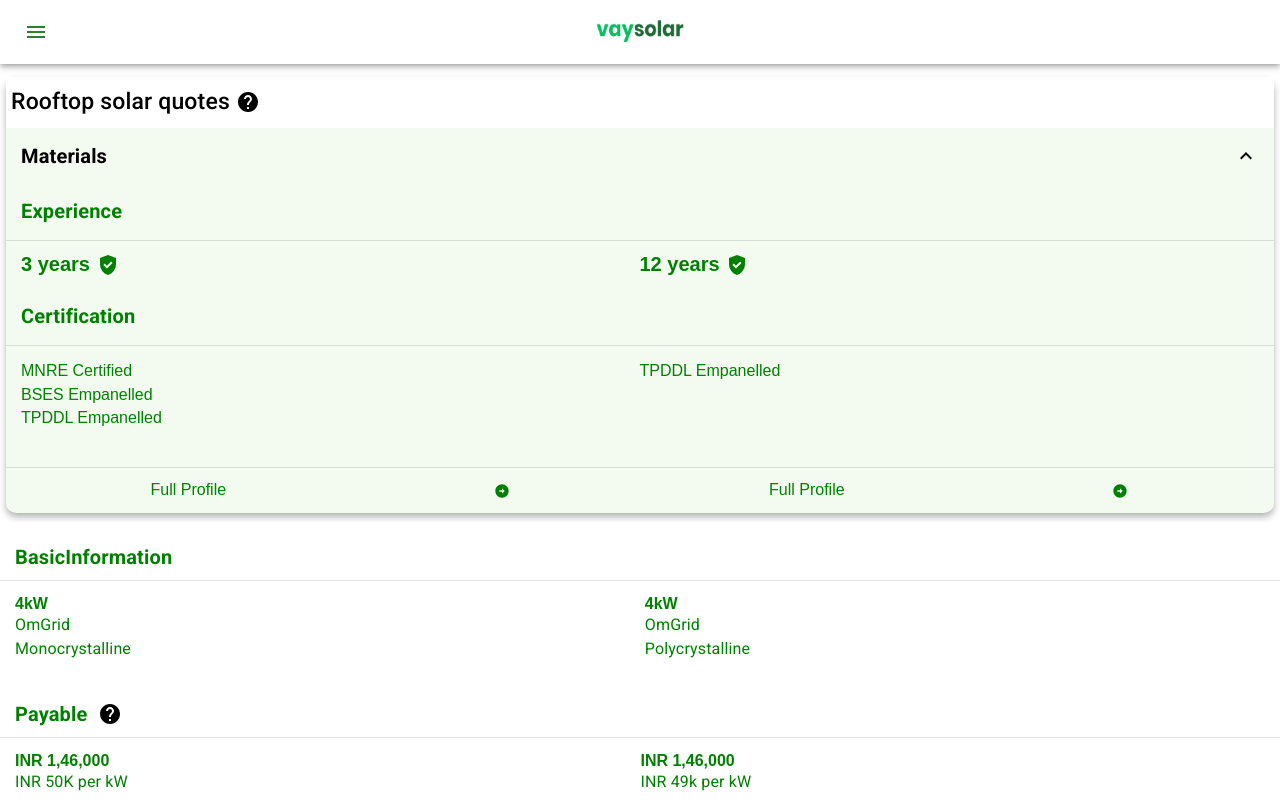
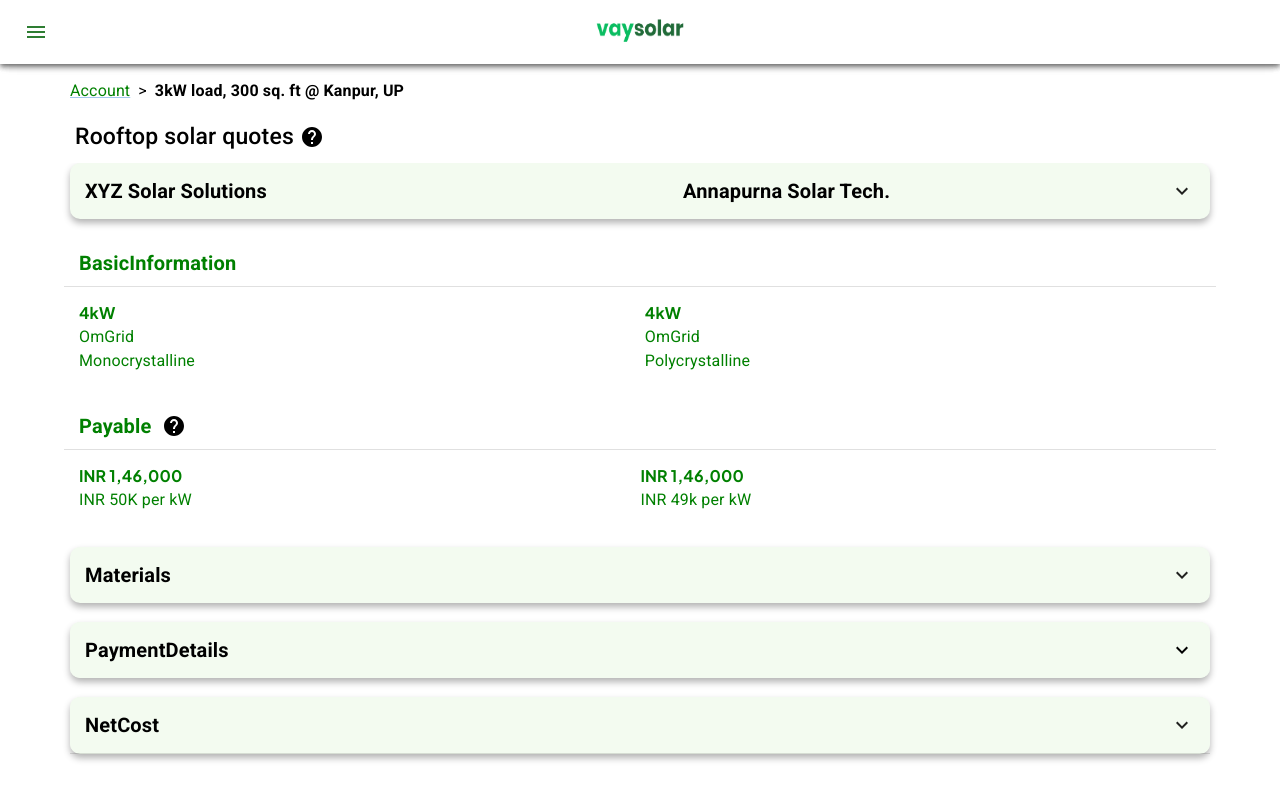
Before and after one commit to Bittukr7479/Assignment, a React (Create React App) app: page / in a window 1280 px wide. Shown: the top 800 px of the page. Built offline with nearby package versions, Linux system fonts and the light colour scheme.

Commit message:
Added App bar

```diff
--- a/public/index.html
+++ b/public/index.html
@@ -13,8 +13,8 @@
   <link rel="preconnect" href="https://fonts.googleapis.com" />
   <link rel="preconnect" href="https://fonts.gstatic.com" crossorigin />
   <link rel="stylesheet" href="https://fonts.googleapis.com/css2?family=Roboto:wght@300;400;500;700&display=swap" />
-
   <title>React App</title>
+  <link rel="stylesheet" href="https://fonts.googleapis.com/css2?family=Plus+Jakarta+Sans:wght@100;200;300;400;500;600;700;800;900&display=swap">
 </head>
 
 <body>
--- a/src/App.js
+++ b/src/App.js
@@ -1,23 +1,70 @@
-import Navbar from './components/Navbar';
+import * as React from 'react';
+import PropTypes from 'prop-types';
+import AppBar from '@mui/material/AppBar';
+import Toolbar from '@mui/material/Toolbar';
+import CssBaseline from '@mui/material/CssBaseline';
+import useScrollTrigger from '@mui/material/useScrollTrigger';
+import Container from '@mui/material/Container';
+import Slide from '@mui/material/Slide';
+import IconButton from '@mui/material/IconButton';
+import MenuIcon from '@mui/icons-material/Menu';
+import logovaysolal from './vaysolar.png';
 import Footer from './components/Footer';
 import Materials from './components/Materials';
 import NetCost from './components/NetCost';
 import BasicInformation from './components/BasicInformation';
 import PaymentDetails from './components/PaymentDetails';
 import RooftopSolarQuotes from './components/RooftopSolarQuotes';
-import { Stack } from '@mui/material';
-function App() {
+
+function HideOnScroll(props) {
+  const { children, window } = props;
+  const trigger = useScrollTrigger({
+    target: window ? window() : undefined,
+  });
+
   return (
-    <Stack display='grid' gap='7px'>
-      <Navbar/>
-      <RooftopSolarQuotes/>
-      <BasicInformation/>
-      <Materials/>
-      <PaymentDetails/>
-      <NetCost/>
-      <Footer/>
-    </Stack>
+    <Slide appear={false} direction="down" in={!trigger}>
+      {children}
+    </Slide>
   );
 }
 
+HideOnScroll.propTypes = {
+  children: PropTypes.element.isRequired,
+  window: PropTypes.func,
+};
+
+function App(props) {
+  return (
+    <React.Fragment>
+      <CssBaseline />
+      <HideOnScroll {...props}>
+        <AppBar>
+        <AppBar position="static">
+        <Toolbar sx={{ justifyContent: 'space-between', backgroundColor: 'white' }}>
+          <IconButton
+            size="large"
+            edge="start"
+            aria-label="menu"
+          >
+            <MenuIcon color='success' />
+          </IconButton>
+          <img src={logovaysolal} style={{marginLeft:'-36px', display:'sticky', gap:'6px'}} height='46px' width='110px' alt="vaysolar" srcSet="" />
+          <div />
+        </Toolbar>
+      </AppBar>
+        </AppBar>
+      </HideOnScroll>
+      <Toolbar />
+      <Container sx={{ padding:'unset', display:'grid', gap:'7px'}} >
+        <RooftopSolarQuotes />
+        <BasicInformation />
+        <Materials />
+        <PaymentDetails />
+        <NetCost />
+        <Footer />
+      </Container>
+    </React.Fragment>
+  );
+}
 export default App;
--- a/src/components/Materials.jsx
+++ b/src/components/Materials.jsx
@@ -31,7 +31,8 @@ const cardData = [
 ]
 function Materials() {
 
-    const [open, setOpen] = React.useState(true);
+    const [open, setOpen] = React.useState(false);
+
 
     const handleClick = () => {
         setOpen(!open);
--- a/src/components/Navbar.jsx
+++ /dev/null
@@ -1,27 +0,0 @@
-import * as React from 'react';
-import AppBar from '@mui/material/AppBar';
-import Box from '@mui/material/Box';
-import Toolbar from '@mui/material/Toolbar';
-import IconButton from '@mui/material/IconButton';
-import MenuIcon from '@mui/icons-material/Menu';
-import logovaysolal from '../vaysolar.png';
-
-export default function ButtonAppBar() {
-  return (
-    <Box sx={{ flexGrow: 1 }}>
-      <AppBar position="static">
-        <Toolbar sx={{ justifyContent: 'space-between', backgroundColor: 'white' }}>
-          <IconButton
-            size="large"
-            edge="start"
-            aria-label="menu"
-          >
-            <MenuIcon color='success' />
-          </IconButton>
-          <img src={logovaysolal} style={{marginLeft:'-36px'}} height='45px' width='110px' alt="vaysolar" srcSet="" />
-          <div />
-        </Toolbar>
-      </AppBar>
-    </Box>
-  );
-}
--- a/src/components/NetCost.jsx
+++ b/src/components/NetCost.jsx
@@ -25,7 +25,8 @@ const cardData = [
 ]
 function NetCost() {
 
-    const [open, setOpen] = React.useState(true);
+    const [open, setOpen] = React.useState(false);
+
 
     const handleClick = () => {
         setOpen(!open);
--- a/src/components/PaymentDetails.jsx
+++ b/src/components/PaymentDetails.jsx
@@ -66,7 +66,8 @@ const cardData2 = [
 
 function PaymentDetails() {
 
-    const [open, setOpen] = React.useState(true);
+    const [open, setOpen] = React.useState(false);
+
 
     const handleClick = () => {
         setOpen(!open);
--- a/src/components/RooftopSolarQuotes.jsx
+++ b/src/components/RooftopSolarQuotes.jsx
@@ -7,67 +7,84 @@ import Collapse from '@mui/material/Collapse';
 import ExpandLess from '@mui/icons-material/ExpandLess';
 import ExpandMore from '@mui/icons-material/ExpandMore';
 import HelpIcon from '@mui/icons-material/Help';
-import { Divider, ListItem, Stack, Typography } from '@mui/material';
+import { Breadcrumbs, ListItem, Stack, Typography } from '@mui/material';
 import GppGoodIcon from '@mui/icons-material/GppGood';
 import ArrowCircleRightIcon from '@mui/icons-material/ArrowCircleRight';
-
+import Link from '@mui/material/Link';
+// import { KeyboardArrowRight } from '@mui/icons-material';
 const cardData = [
     {
         hName: 'Experience',
-        primary1: (<span style={{display:'flex', alignItems:'center'}}>3 years&nbsp;<GppGoodIcon/></span>),
-        primary2: (<span style={{display:'flex', alignItems:'center'}}>12 years&nbsp;<GppGoodIcon/></span>),
+        primary1: (<span style={{ display: 'flex', alignItems: 'center' }}>3 years&nbsp;<GppGoodIcon /></span>),
+        primary2: (<span style={{ display: 'flex', alignItems: 'center' }}>12 years&nbsp;<GppGoodIcon /></span>),
     },
     {
         hName: 'Certification',
-        primary1: (<span style={{ lineHeight: '1.3', fontSize:'16px', fontWeight:'normal' }}>MNRE Certified<br /> BSES Empanelled <br />TPDDL Empanelled</span>),
-        primary2: (<span style={{ lineHeight: '1.3', fontSize:'16px', fontWeight:'normal' }}>TPDDL Empanelled<br />  <br /></span>),
+        primary1: (<span style={{ lineHeight: '1.3', fontSize: '16px', fontWeight: 'normal' }}>MNRE Certified<br /> BSES Empanelled <br />TPDDL Empanelled</span>),
+        primary2: (<span style={{ lineHeight: '1.3', fontSize: '16px', fontWeight: 'normal' }}>TPDDL Empanelled<br />  <br /></span>),
     },
     {
         hName: '',
-        primary1: (<span style={{display:'flex', alignItems:'center',justifyContent: 'space-around', lineHeight: '1.3', fontSize:'16px', fontWeight:'normal' }}>Full Profile &nbsp;<ArrowCircleRightIcon fontSize='16px' /></span>),
-        primary2: (<span style={{display:'flex', alignItems:'center',justifyContent: 'space-around', lineHeight: '1.3', fontSize:'16px', fontWeight:'normal' }}>Full Profile &nbsp;<ArrowCircleRightIcon fontSize='16px' /></span>),
+        primary1: (<Link href='#' style={{ color: 'green', display: 'flex', alignItems: 'center', justifyContent: 'flex-start', lineHeight: '1.3', fontSize: '16px', fontWeight: 'normal' }}>View Profile &nbsp;<ArrowCircleRightIcon fontSize='16px' /></Link>),
+        primary2: (<Link href='#' style={{ color: 'green', display: 'flex', alignItems: 'center', justifyContent: 'flex-start', lineHeight: '1.3', fontSize: '16px', fontWeight: 'normal' }}>View Profile &nbsp;<ArrowCircleRightIcon fontSize='16px' /></Link>),
     }
 ]
 function RooftopSolarQuotes() {
 
-    const [open, setOpen] = React.useState(true);
+    const [open, setOpen] = React.useState(false);
+
 
     const handleClick = () => {
         setOpen(!open);
     };
     return (
         <Stack padding='6px'>
+            <Breadcrumbs separator='>' aria-label="breadcrumbs"  classes={{ separator: 'custom-separator' }} fontSize='16px' color='black' padding='9px 0px'>
+                {['Account'].map((item) => (
+                    <Link sx={{ color: 'green', fontWeight:'400' }} key={item} href="#separators">
+                        {item}
+                    </Link>
+                ))}
+                <Typography fontWeight='bold' fontSize='16px' color='black'>3kW load, 300 sq. ft @ Kanpur, UP</Typography>
+            </Breadcrumbs>
+            <ListSubheader sx={{ position: 'relative', padding: '7px 5px' }} component="div" id="nested-list-subheader" >
+                <Typography color='black' display='flex' alignItems='center' variant='h6' fontWeight={500} fontSize='23px' >
+                    Rooftop solar quotes&nbsp; <HelpIcon />
+                </Typography>
+            </ListSubheader>
             <List
                 sx={{ boxShadow: '0px 4px 7px rgba(0, 0, 0, 0.3)', borderRadius: '10px', width: '100%', backgroundColor: '#F3FBF0', fontSize: 'bold', padding: 'unset' }}
-                aria-labelledby="nested-list-subheader"
-                subheader={
-                    <ListSubheader sx={{ position: 'relative', padding: '7px 5px' }} component="div" id="nested-list-subheader" >
-                        <Typography color='black' display='flex' alignItems='center' variant='h6' fontWeight={500} fontSize='23px' >
-                            Rooftop solar quotes&nbsp; <HelpIcon />
-                        </Typography>
-                    </ListSubheader>
-                }
             >
                 <ListItemButton onClick={handleClick} sx={{ borderRadius: '10px', paddingLeft: '15px' }} >
-                    <ListItemText primary={<Typography color='black' fontWeight='bold' variant='h6'>Materials</Typography>} secondary="" />
-                    {open ? <ExpandLess /> : <ExpandMore />}
+                    <ListItemText  sx={{ width: '50%' }} primary={<Typography color='black' fontWeight='bold' variant='h6'>XYZ Solar Solutions</Typography>} secondary="" />
+                    <ListItemText  sx={{ width: '40%' }} primary={<Typography color='black' fontWeight='bold' variant='h6'>Annapurna Solar Tech.</Typography>} secondary="" />
+
+                                        {open ? <ExpandLess /> : <ExpandMore />}
+
                 </ListItemButton>
                 <Collapse sx={{ color: 'green' }} in={open} timeout="auto" unmountOnExit>
                     {cardData.map((item, index) => (
                         <List
                             key={index} component="div" disablePadding>
                             <ListItemText
-                                primary={<Typography sx={{ fontWeight: 'bold', fontSize:'20px',color: 'green' }} padding='8px 8px 10px 8px' paddingLeft='15px' align="left">{item.hName}</Typography>}
+                                primary={<Typography sx={{ fontWeight: 'bold', fontSize: '20px', color: 'green' }} padding='8px 8px 0px 8px' paddingLeft='15px' align="left">{item.hName}</Typography>}
                                 margin="unset"
                             />
-                            <Divider />
-                            <ListItem sx={{ pl: 4, display: 'flex', paddingLeft: '15px', alignItems: 'flex-start' , fontSize:'20px', fontWeight:'bold'}}>
+                            <ListItem sx={{
+                                pl: 4,
+                                display: 'flex',
+                                paddingLeft: '15px',
+                                alignItems: 'flex-start',
+                                fontSize: '20px',
+                                fontWeight: 'bold',
+                                paddingTop: '0px'
+                            }}>
                                 <ListItemText
-                                    sx={{ width: '50%'}}
+                                    sx={{ width: '50%' }}
                                     primary={<Typography variant='body' component='div'>{item.primary1}</Typography>}
                                 />
                                 <ListItemText
-                                    sx={{ width: '50%'}}
+                                    sx={{ width: '50%' }}
                                     primary={<Typography variant='body' component='div'>{item.primary2}</Typography>}
                                 />
                             </ListItem>
```
Also changed, not shown: src/index.js (+12 -10 lines).
